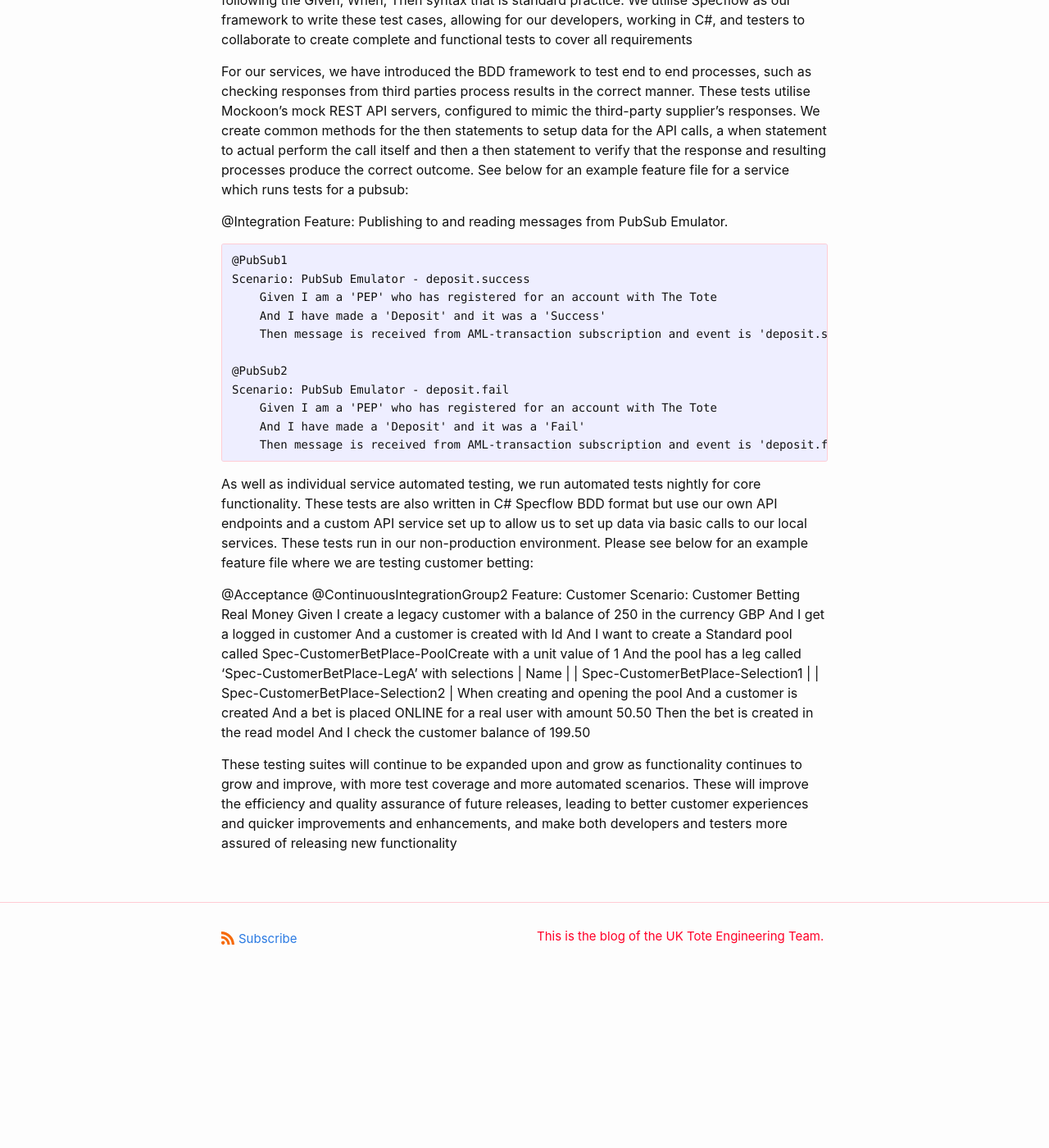
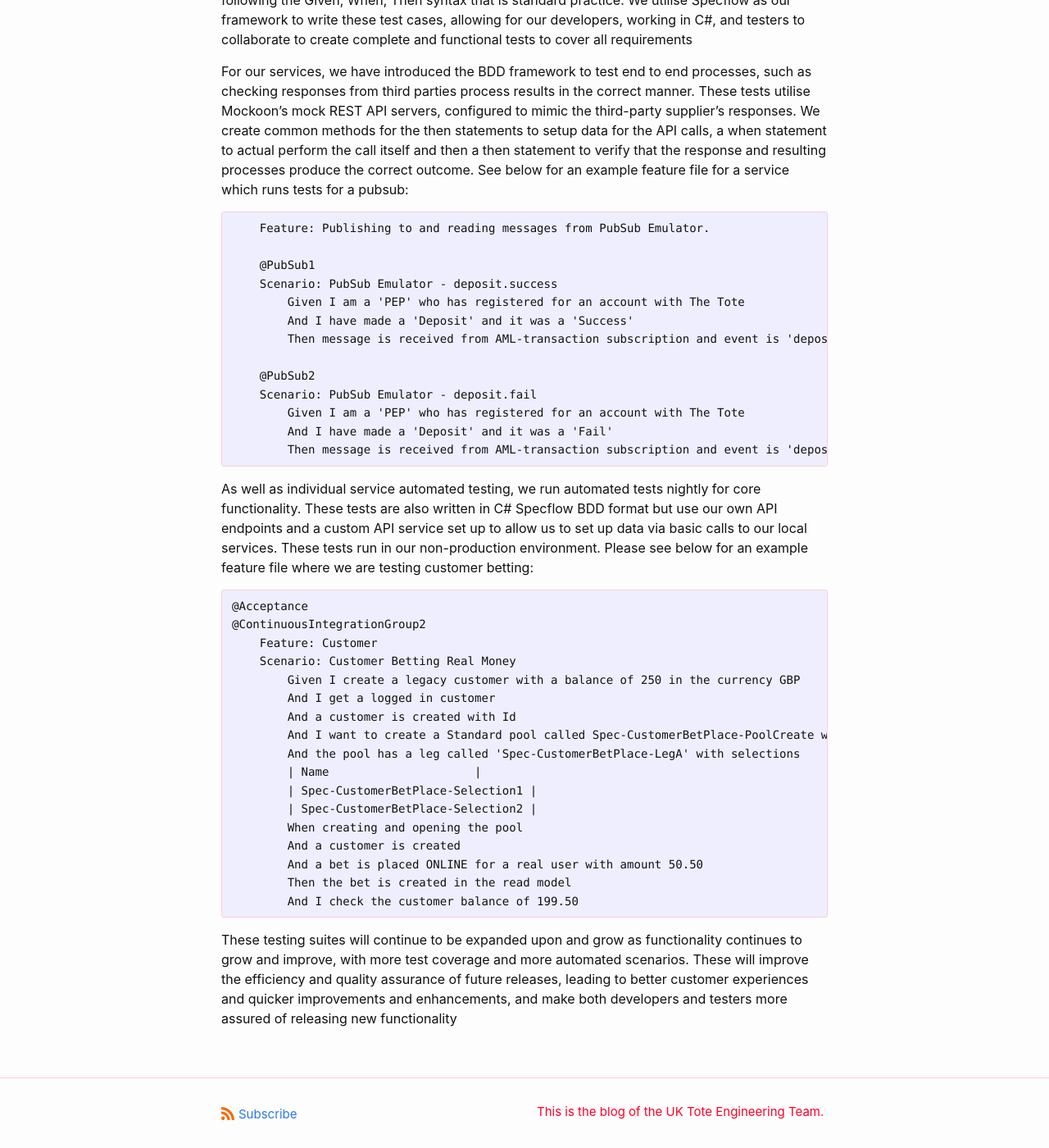
Before and after one commit to TheTote/thetote.github.io, a Jekyll site: the page built from docs/_posts/2022-09-13-automation-testing.markdown, in a window 1280 px wide and 1400 px high, scrolled down 489 px. Shown: the whole window at 82% size. Built offline with Jekyll 4.4.1, drawn with Linux system fonts in a browser that asks for light colours; before the commit the page ends 1705 px from its top, so only the background shows below that.

Commit message:
feat(ip sprint): added code snippet syntax

````diff
--- a/docs/_posts/2022-09-13-automation-testing.markdown
+++ b/docs/_posts/2022-09-13-automation-testing.markdown
@@ -12,7 +12,7 @@ The automated testing suites for the new technologies are written in the BDD Spe
 For our services, we have introduced the BDD framework to test end to end processes, such as checking responses from third parties process results in the correct manner. These tests utilise Mockoon’s mock REST API servers, configured to mimic the third-party supplier’s responses. We create common methods for the then statements to setup data for the API calls, a when statement to actual perform the call itself and then a then statement to verify that the response and resulting processes produce the correct outcome. See below for an example feature file for a service which runs tests for a pubsub:
 
 
-@Integration
+``` @Integration
     Feature: Publishing to and reading messages from PubSub Emulator.
 
     @PubSub1
@@ -26,9 +26,11 @@ For our services, we have introduced the BDD framework to test end to end proces
         Given I am a 'PEP' who has registered for an account with The Tote
         And I have made a 'Deposit' and it was a 'Fail'
         Then message is received from AML-transaction subscription and event is 'deposit.fail'
+```
 
 As well as individual service automated testing, we run automated tests nightly for core functionality. These tests are also written in C# Specflow BDD format but use our own API endpoints and a custom API service set up to allow us to set up data via basic calls to our local services. These tests run in our non-production environment. Please see below for an example feature file where we are testing customer betting:
 
+```
 @Acceptance
 @ContinuousIntegrationGroup2
     Feature: Customer
@@ -46,5 +48,6 @@ As well as individual service automated testing, we run automated tests nightly
         And a bet is placed ONLINE for a real user with amount 50.50
         Then the bet is created in the read model
         And I check the customer balance of 199.50
+```
 
 These testing suites will continue to be expanded upon and grow as functionality continues to grow and improve, with more test coverage and more automated scenarios. These will improve the efficiency and quality assurance of future releases, leading to better customer experiences and quicker improvements and enhancements, and make both developers and testers more assured of releasing new functionality
````
